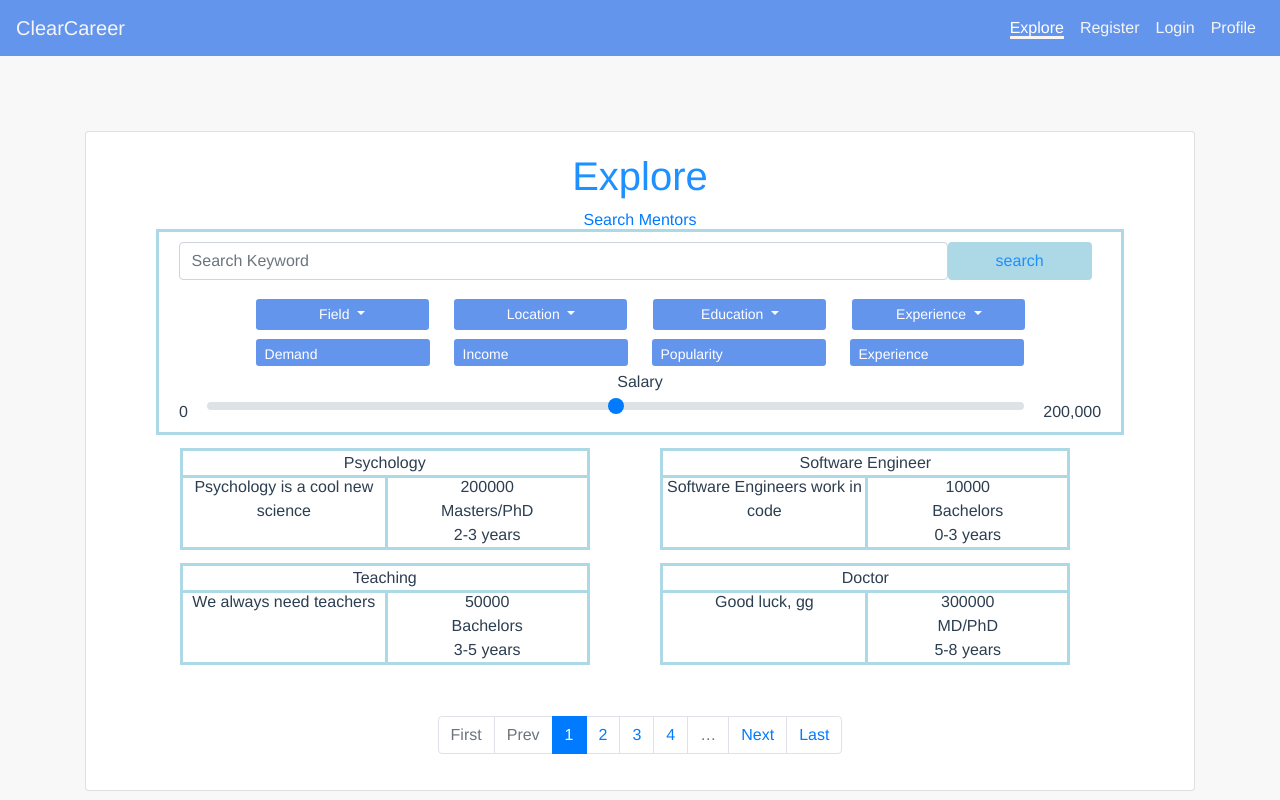
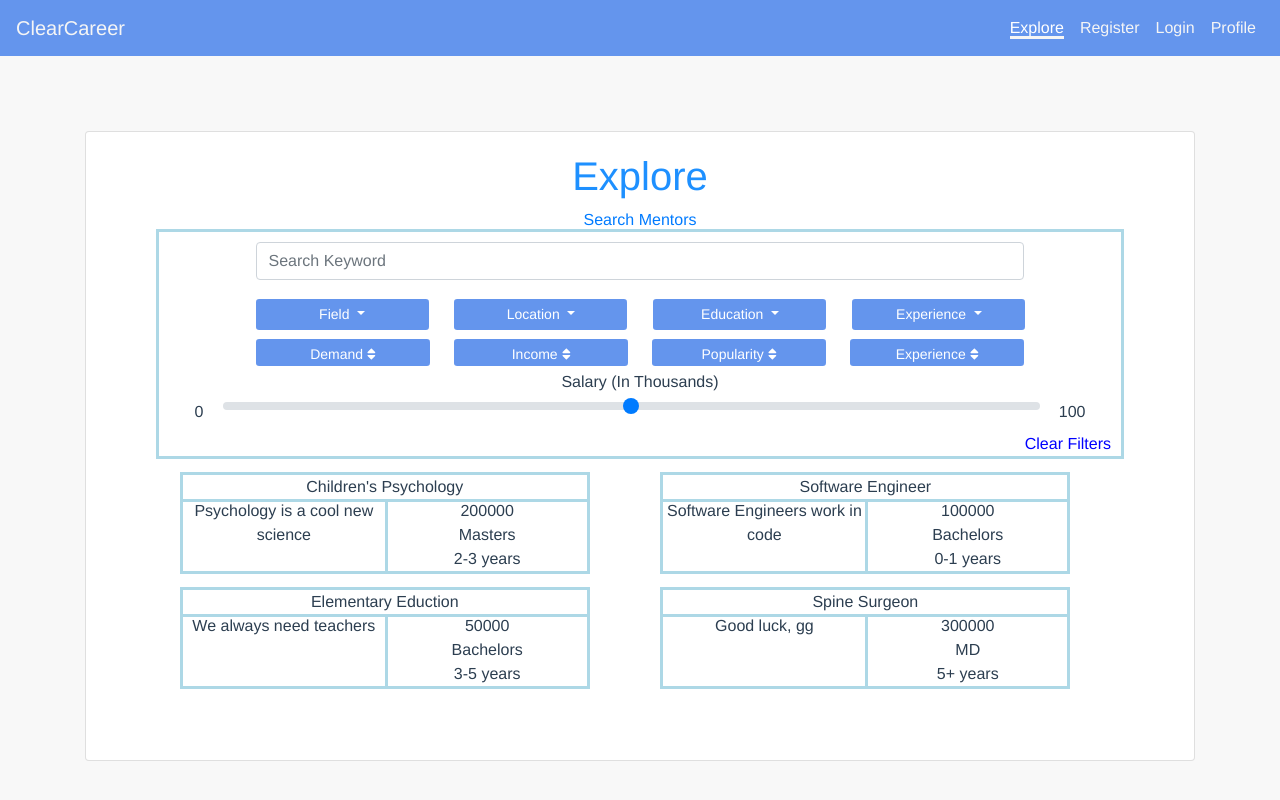
Before and after one commit to jerrylanning/clear-career, a Vue app: page /explore in a window 1280 px wide. Built offline with nearby package versions, Linux system fonts and the light colour scheme; what vue-graph would draw is missing.

Commit message:
Explore Filters/Sorts

```diff
--- a/src/components/pages/Explore.vue
+++ b/src/components/pages/Explore.vue
@@ -8,8 +8,7 @@
                 </div>
                 <div class="search-explore-box outlineBox">
                     <div class="form-inline">
-                        <input class="form-control search-explore-bar" placeholder="Search Keyword"/>
-                        <button class="btn search-button">search</button>
+                        <input class="form-control search-explore-bar" placeholder="Search Keyword" @change="updateKeyword"/>
                     </div>
                     <div class="form-inline explore-dropdown-container">
                         <div class="dropdown">
@@ -17,9 +16,10 @@
                                 Field
                             </button>
                             <div class="dropdown-menu" aria-labelledby="dropdownMenu2">
-                                <button class="dropdown-item" type="button">Computer Science</button>
-                                <button class="dropdown-item" type="button">Psychology</button>
-                                <button class="dropdown-item" type="button">Teaching</button>
+                                <button class="dropdown-item" type="button" @click="filterByField('Computer Science')">Computer Science</button>
+                                <button class="dropdown-item" type="button" @click="filterByField('Psychology')">Psychology</button>
+                                <button class="dropdown-item" type="button" @click="filterByField('Teaching')">Teaching</button>
+                                <button class="dropdown-item" type="button" @click="filterByField('Doctor')">Doctor</button>
                             </div>
                         </div>
                         <div class="dropdown explore-dropdown">
@@ -27,9 +27,9 @@
                                 Location
                             </button>
                             <div class="dropdown-menu" aria-labelledby="dropdownMenu2">
-                                <button class="dropdown-item" type="button">50 Miles</button>
-                                <button class="dropdown-item" type="button">100 Miles</button>
-                                <button class="dropdown-item" type="button">200 miles</button>
+                                <button class="dropdown-item" type="button" @click="filterByDistance(50)">50 Miles</button>
+                                <button class="dropdown-item" type="button" @click="filterByDistance(100)">100 Miles</button>
+                                <button class="dropdown-item" type="button" @click="filterByDistance(200)">200 miles</button>
                             </div>
                         </div>
                         <div class="dropdown explore-dropdown">
@@ -37,9 +37,9 @@
                                 Education
                             </button>
                             <div class="dropdown-menu" aria-labelledby="dropdownMenu2">
-                                <button class="dropdown-item" type="button">High School</button>
-                                <button class="dropdown-item" type="button">Bachelor's Degree</button>
-                                <button class="dropdown-item" type="button">Masters/PhD</button>
+                                <button class="dropdown-item" type="button" @click="filterByEduction('High School')">High School</button>
+                                <button class="dropdown-item" type="button" @click="filterByEduction('Bachelors')">Bachelor's Degree</button>
+                                <button class="dropdown-item" type="button" @click="filterByEduction('Masters')">Masters/PhD</button>
                             </div>
                         </div>
                         <div class="dropdown explore-dropdown">
@@ -47,57 +47,72 @@
                                 Experience
                             </button>
                             <div class="dropdown-menu" aria-labelledby="dropdownMenu2">
-                                <button class="dropdown-item" type="button">0-1 Years</button>
-                                <button class="dropdown-item" type="button">1-3 Years</button>
-                                <button class="dropdown-item" type="button">3-5 Years</button>
+                                <button class="dropdown-item" type="button" @click="filterByExperience('0-1')">0-1 Years</button>
+                                <button class="dropdown-item" type="button" @click="filterByExperience('2-3')">2-3 Years</button>
+                                <button class="dropdown-item" type="button" @click="filterByExperience('3-5')">3-5 Years</button>
                             </div>
                         </div>
                     </div>
 
                     <div class="btn-group">
                         <div class="left-sort-btn">
-                            <button type="button" class="btn btn-sm d-lg-inline-flex">
+                            <button type="button" class="btn btn-sm" @click="sortDemand">
                                 Demand
+                                <font-awesome-icon v-if="demandSort === 'UN'" icon="sort"/>
+                                <font-awesome-icon v-else-if="demandSort === 'D'" icon="sort-down"/>
+                                <font-awesome-icon v-else-if="demandSort === 'UP'" icon="sort-up"/>
                             </button>
                         </div>
                         <div class="sort-btn">
-                            <button type="button" class="btn btn-sm d-lg-inline-flex">
+                            <button type="button" class="btn btn-sm" @click="sortIncome">
                                 Income
+                                <font-awesome-icon v-if="incomeSort === 'UN'" icon="sort"/>
+                                <font-awesome-icon v-else-if="incomeSort === 'D'" icon="sort-down"/>
+                                <font-awesome-icon v-else-if="incomeSort === 'UP'" icon="sort-up"/>
                             </button>
                         </div>
                         <div class="sort-btn">
-                            <button type="button" class="btn btn-sm d-lg-inline-flex">
+                            <button type="button" class="btn btn-sm" @click="sortPopularity">
                                 Popularity
+                                <font-awesome-icon v-if="popularitySort === 'UN'" icon="sort"/>
+                                <font-awesome-icon v-else-if="popularitySort === 'D'" icon="sort-down"/>
+                                <font-awesome-icon v-else-if="popularitySort === 'UP'" icon="sort-up"/>
                             </button>
                         </div>
                         <div class="sort-btn">
-                            <button type="button" class="btn btn-sm d-lg-inline-flex">
+                            <button type="button" class="btn btn-sm" @click="sortExperience">
                                 Experience
+                                <font-awesome-icon v-if="experienceSort === 'UN'" icon="sort"/>
+                                <font-awesome-icon v-else-if="experienceSort === 'D'" icon="sort-down"/>
+                                <font-awesome-icon v-else-if="experienceSort === 'UP'" icon="sort-up"/>
                             </button>
                         </div>
                     </div>
 
                     <div class="slider-container">
-                        <div>Salary</div>
+                        <div>Salary (In Thousands)</div>
                         <label for="customRange1" class="min-label">0</label>
-                        <input type="range" class="custom-range salary-slider" id="customRange1" min="0" max="200,000"/>
-                        <label for="customRange1" class="max-label">200,000</label>
+                        <input @change="rangeFilter" type="range" class="custom-range salary-slider" id="customRange1" min="0" max="100"/>
+                        <label for="customRange1" class="max-label">100</label>
+                    </div>
+                    <div class="clearFilters" @click="clearFilters">
+                        Clear Filters
                     </div>
                 </div>
                 <div class="explore-career-container">
-                    <CareerCard v-for="career in careers" :key="career.career" :career="career.career"
+                    <CareerCard v-for="career in currentCareers" :key="career.career" :career="career.career"
                                 :description="career.description" :salary="career.salary" :education="career.education" :experience="career.experience"/>
                 </div>
-                <b-pagination
-                        v-model="currentPage"
-                        :total-rows="rows"
-                        :per-page="perPage"
-                        first-text="First"
-                        prev-text="Prev"
-                        next-text="Next"
-                        last-text="Last"
-                        align="center"
-                ></b-pagination>
+                <!--<b-pagination-->
+                        <!--v-model="currentPage"-->
+                        <!--:total-rows="rows"-->
+                        <!--:per-page="perPage"-->
+                        <!--first-text="First"-->
+                        <!--prev-text="Prev"-->
+                        <!--next-text="Next"-->
+                        <!--last-text="Last"-->
+                        <!--align="center"-->
+                <!--&gt;</b-pagination>-->
             </b-card>
         </div>
     </b-container>
@@ -115,8 +130,123 @@
                 rows: "100",
                 perPage: "10",
                 currentPage: 1,
-                careers: []
+                currentCareers: [],
+                allCareers: [],
+                demandSort: "UN",
+                incomeSort: "UN",
+                popularitySort: "UN",
+                experienceSort: "UN"
             }
+        },
+        methods: {
+            rangeFilter(event) {
+                console.log(event.target.value)
+                this.currentCareers = this.allCareers.filter((career) => {
+                    let careerSalary = parseInt(career.salary, 10) / 1000;
+                    console.log(careerSalary)
+                    return careerSalary <= event.target.value;
+                })
+            },
+            sortExperience() {
+                this.demandSort = "UN";
+                this.incomeSort = "UN";
+                this.popularitySort = "UN";
+                if(this.experienceSort === 'UN' || this.experienceSort ==='D') {
+                    this.experienceSort = "UP";
+                    this.currentCareers.sort((a, b) => {
+                        return parseInt(a.experienceSort, 10) - parseInt(b.experienceSort, 10)
+                    })
+                } else {
+                    this.experienceSort = "D";
+                    this.currentCareers.sort((a, b) => {
+                        return parseInt(b.experienceSort, 10) - parseInt(a.experienceSort, 10)
+                    })
+                }
+            },
+            sortIncome() {
+                this.demandSort = "UN";
+                this.popularitySort = "UN";
+                this.experienceSort = "UN";
+                if(this.incomeSort === 'UN' || this.incomeSort ==='D') {
+                    this.incomeSort = "UP";
+                    this.currentCareers.sort((a, b) => {
+                        return parseInt(a.salary, 10) - parseInt(b.salary, 10)
+                    })
+                } else {
+                    this.currentCareers.sort((a, b) => {
+                        return parseInt(b.salary, 10) - parseInt(a.salary, 10)
+                    });
+                    this.incomeSort = "D"
+                }
+            },
+            sortDemand() {
+                this.incomeSort = "UN";
+                this.popularitySort = "UN";
+                this.experienceSort = "UN";
+                if(this.demandSort === 'UN' || this.demandSort ==='D') {
+                    this.demandSort = "UP";
+                    this.currentCareers.sort((a, b) => {
+                        return parseInt(b.demand, 10) - parseInt(a.demand, 10)
+                    });
+                } else {
+                    this.demandSort = "D";
+                    this.currentCareers.sort((a, b) => {
+                        return parseInt(a.demand, 10) - parseInt(b.demand, 10)
+                    });
+                }
+            },
+            sortPopularity() {
+                this.demandSort = "UN";
+                this.incomeSort = "UN";
+                this.experienceSort = "UN";
+                if(this.popularitySort === 'UN' || this.popularitySort ==='D') {
+                    this.popularitySort = "UP"
+                    this.currentCareers.sort((a, b) => {
+                        return parseInt(b.popularity, 10) - parseInt(a.popularity, 10)
+                    })
+                } else {
+                    this.popularitySort = "D"
+                    this.currentCareers.sort((a, b) => {
+                        return parseInt(a.popularity, 10) - parseInt(b.popularity, 10)
+                    })
+                }
+            },
+            updateKeyword(event) {
+                let query = event.target.value.toLowerCase();
+                this.currentCareers = this.currentCareers.filter((career) => {
+                    let careerName = career.career.toLocaleLowerCase();
+                    return careerName.includes(query)
+                });
+            },
+            filterByField(string) {
+                let query = string.toLowerCase();
+                this.currentCareers = this.currentCareers.filter((career) => {
+                    let careerField = career.field.toLowerCase();
+                    return careerField.includes(query)
+                })
+            },
+            filterByDistance(num) {
+                this.currentCareers = this.currentCareers.filter((career) => {
+                    return career.proximity <= num
+                })
+            },
+            filterByEduction(string) {
+                let query = string.toLowerCase();
+                this.currentCareers = this.currentCareers.filter((career) => {
+                    let careerField = career.education.toLowerCase();
+                    return careerField.includes(query)
+                })
+            },
+            filterByExperience(string) {
+                let query = string.toLowerCase();
+                this.currentCareers = this.currentCareers.filter((career) => {
+                    let careerField = career.experience.toLowerCase();
+                    return careerField.includes(query)
+                })
+            },
+            clearFilters() {
+                this.currentCareers = this.allCareers
+            },
         },
         computed:{
             ...mapGetters([
@@ -124,8 +254,9 @@
             ])
         },
         mounted(){
-            this.careers = this.getAllCareers("300000")
-            console.log(this.careers)
+            this.currentCareers = this.getAllCareers();
+            this.allCareers = this.getAllCareers();
+
         }
 
     }
@@ -152,21 +283,8 @@
 
     .search-explore-bar {
         width: 80%;
-        margin-left: 2%;
+        margin-left: 10%;
         margin-top: 1%;
-    }
-
-    .search-button {
-        margin-top: 1%;
-        width: 15%;
-        background-color: lightblue;
-        color: dodgerblue;
-        outline-color: lightblue;
-    }
-
-    .search-button:hover {
-        background-color: cornflowerblue;
-        color: white;
     }
 
     .explore-dropdown-container {
@@ -204,6 +322,7 @@
     .sort-btn {
         margin-left: 3%;
         width: 75%;
+        text-align: center;
     }
     .slider-container {
         width: 100%;
@@ -221,5 +340,13 @@
         width: 90%;
         margin-bottom: 5%;
     }
-
-</style>
+    .clearFilters {
+        text-align: right;
+        margin-right: 1%;
+        color: blue;
+    }
+    .clearFilters:hover {
+        cursor: pointer;
+        text-decoration: underline;
+    }
+ </style>
--- a/src/data/careers.js
+++ b/src/data/careers.js
@@ -1,30 +1,50 @@
 export default [
     {
-        career: "Psychology",
+        career: "Children's Psychology",
         description: "Psychology is a cool new science",
         salary: "200000",
-        education: "Masters/PhD",
+        education: "Masters",
         experience: "2-3 years",
+        field: "Psychology",
+        proximity: 200,
+        demand: 50,
+        popularity: 20,
+        experienceSort: 2
     },
     {
         career: "Software Engineer",
         description: "Software Engineers work in code",
-        salary: "10000",
+        salary: "100000",
         education: "Bachelors",
-        experience: "0-3 years",
+        experience: "0-1 years",
+        field: "Computer Science",
+        proximity: 100,
+        demand: 90,
+        popularity: 60,
+        experienceSort: 1
     },
     {
-        career: "Teaching",
+        career: "Elementary Eduction",
         description: "We always need teachers",
         salary: "50000",
         education: "Bachelors",
         experience: "3-5 years",
+        field: "Teaching",
+        proximity: 2,
+        demand: 10,
+        popularity: 80,
+        experienceSort: 3
     },
     {
-        career: "Doctor",
+        career: "Spine Surgeon",
         description: "Good luck, gg",
         salary: "300000",
-        education: "MD/PhD",
-        experience: "5-8 years",
+        education: "MD",
+        experience: "5+ years",
+        field: "Doctor",
+        proximity: 300,
+        demand: 100,
+        popularity: 2,
+        experienceSort: 5
     },
 ]
```
Also changed, not shown: src/main.js (+12 -1 lines).
